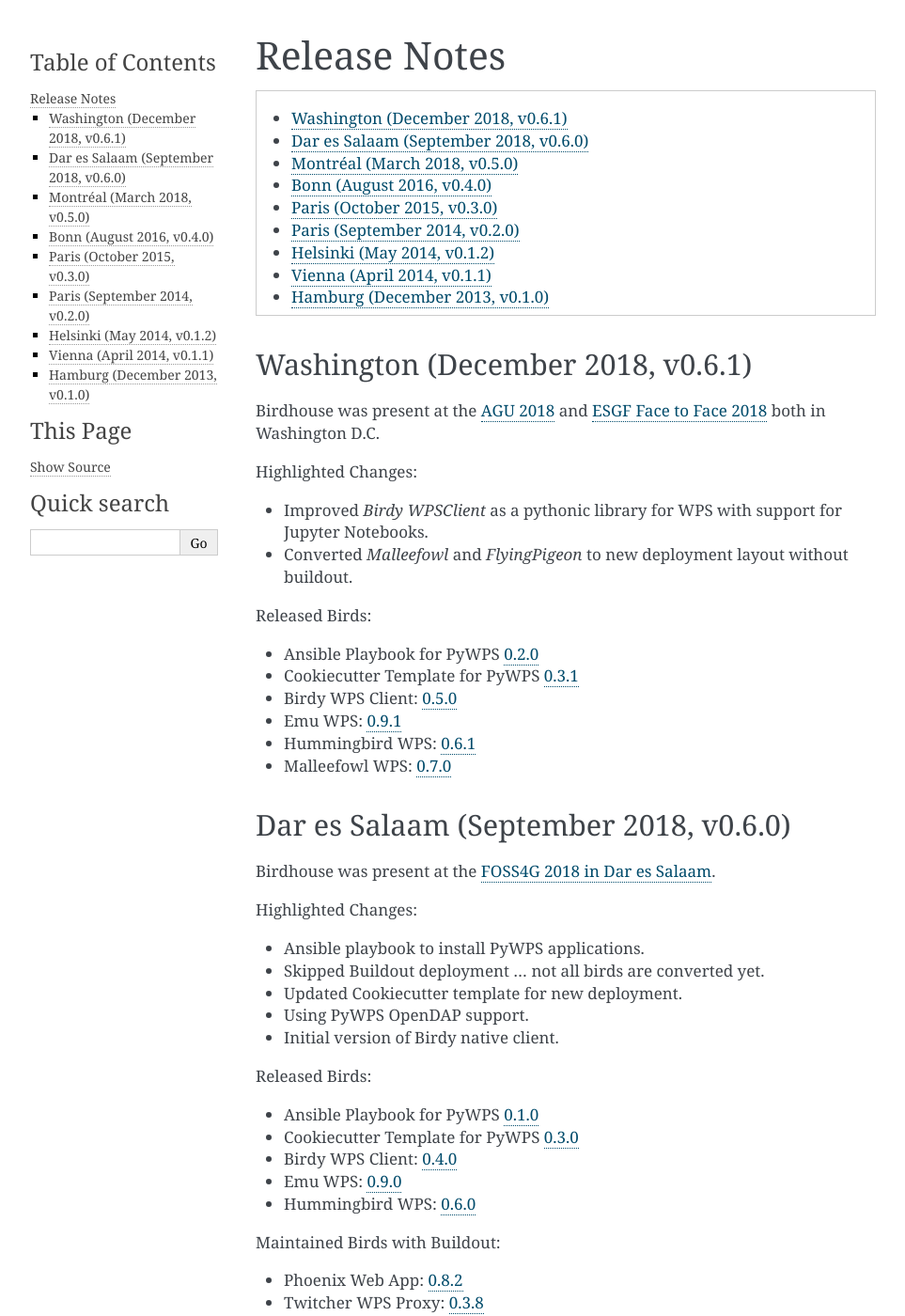
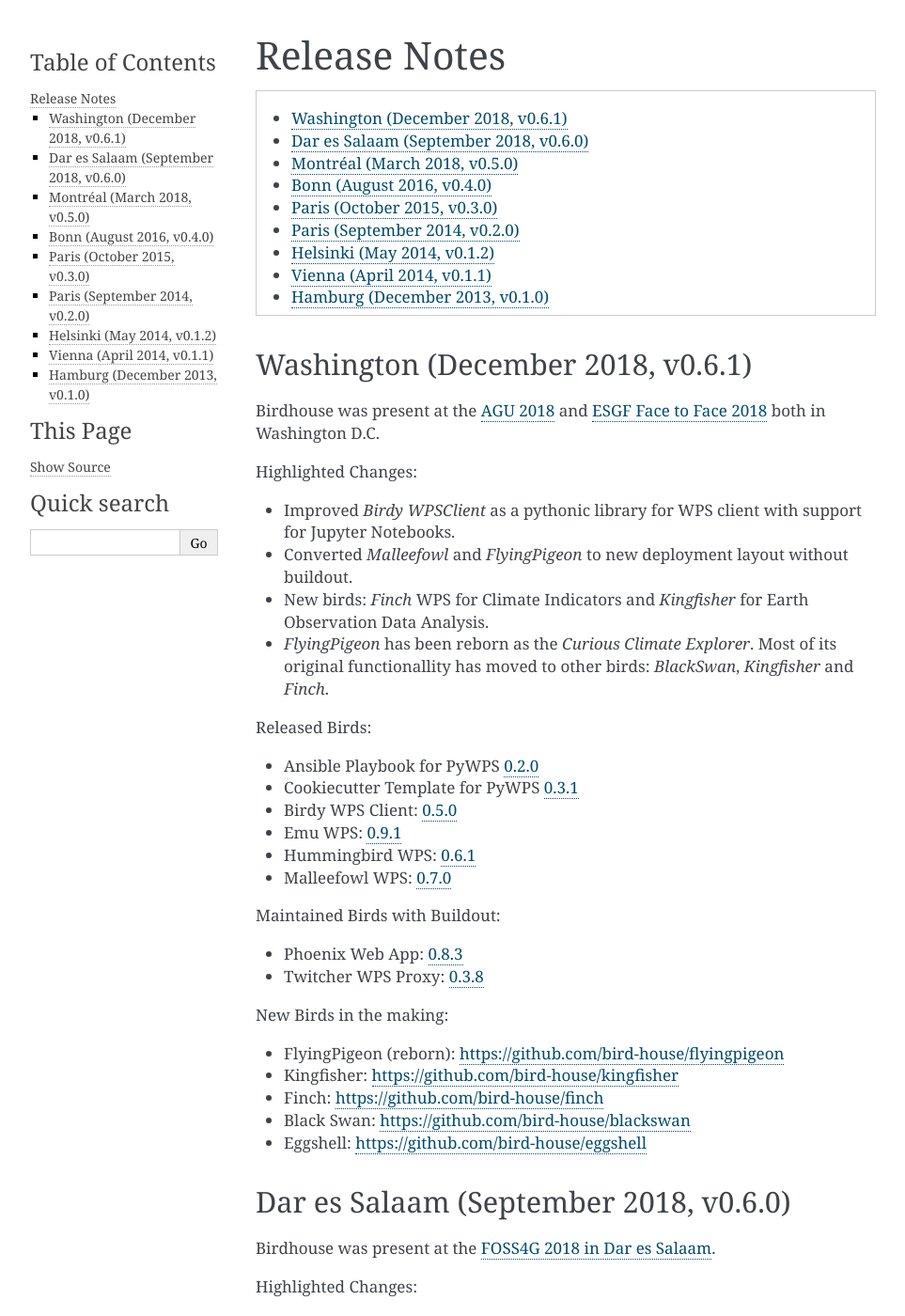
Before and after one commit to bird-house/birdhouse-docs, a Sphinx documentation site: the page built from docs/source/release_notes.rst, in a window 1280 px wide and 1400 px high. Shown: the whole window at 94% size, without its empty margins (148-1111 px from the left). Built offline with Sphinx 7.4.7, drawn with Linux system fonts in a browser that asks for light colours.

Commit message:
updated phoenix, twitcher, fp, finch, kingfisher.

```diff
--- a/docs/source/release_notes.rst
+++ b/docs/source/release_notes.rst
@@ -20,8 +20,11 @@
 
 Highlighted Changes:
 
-* Improved *Birdy* `WPSClient` as a pythonic library for WPS with support for Jupyter Notebooks.
+* Improved *Birdy* `WPSClient` as a pythonic library for WPS client with support for Jupyter Notebooks.
 * Converted *Malleefowl* and *FlyingPigeon* to new deployment layout without buildout.
+* New birds: *Finch* WPS for Climate Indicators and *Kingfisher* for Earth Observation Data Analysis.
+* *FlyingPigeon* has been reborn as the *Curious Climate Explorer*. Most of its original functionallity
+  has moved to other birds: *BlackSwan*, *Kingfisher* and *Finch*.
 
 Released Birds:
 
@@ -32,6 +35,18 @@
 * Hummingbird WPS: `0.6.1 <https://github.com/bird-house/hummingbird/releases/tag/v0.6.1>`_
 * Malleefowl WPS: `0.7.0 <https://github.com/bird-house/malleefowl/releases/tag/v0.7.0>`_
 
+Maintained Birds with Buildout:
+
+* Phoenix Web App: `0.8.3 <https://github.com/bird-house/pyramid-phoenix/releases/tag/v0.8.3>`_
+* Twitcher WPS Proxy: `0.3.8 <https://github.com/bird-house/twitcher/releases/tag/v0.3.8>`_
+
+New Birds in the making:
+
+* FlyingPigeon (reborn): https://github.com/bird-house/flyingpigeon
+* Kingfisher: https://github.com/bird-house/kingfisher
+* Finch: https://github.com/bird-house/finch
+* Black Swan: https://github.com/bird-house/blackswan
+* Eggshell: https://github.com/bird-house/eggshell
 
 Dar es Salaam (September 2018, v0.6.0)
 ======================================
```
